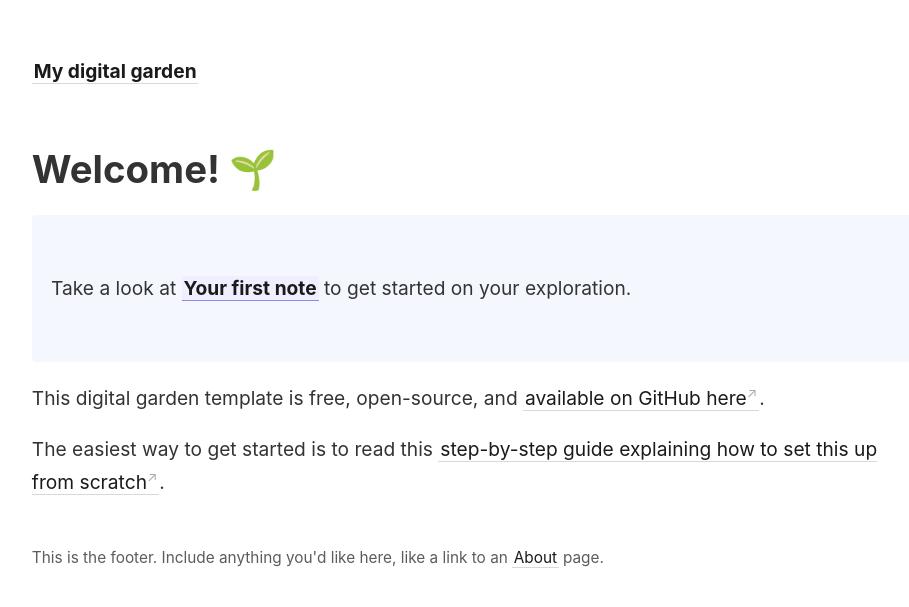
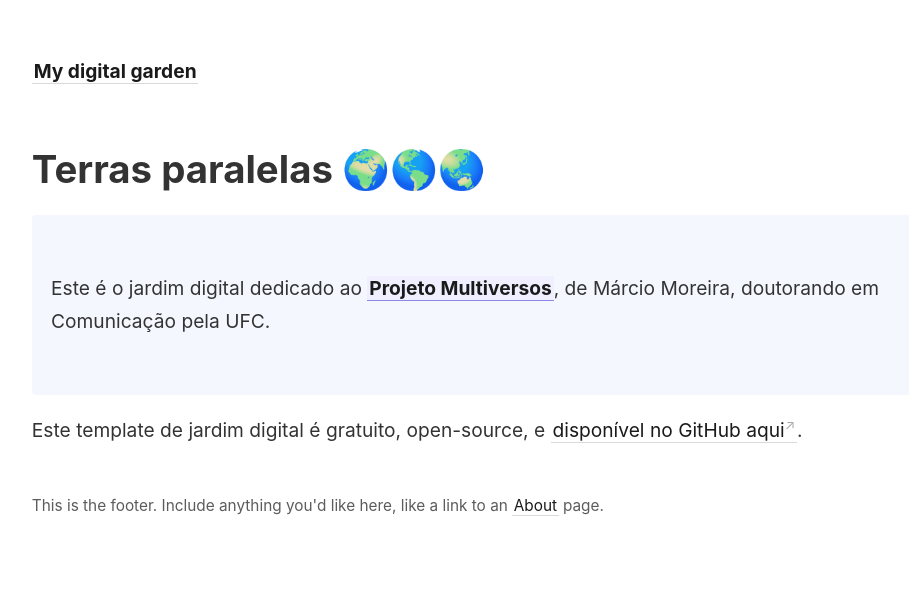
Before and after one commit to marciomorena/multiversos, a Jekyll site: the page built from _pages/index.md, in a window 1280 px wide. Shown: the top 607 px of the page, without its empty margins (45-954 px from the left). Built offline with Jekyll 4.4.1, drawn with Linux system fonts in a browser that asks for light colours.

```diff
--- a/_pages/index.md
+++ b/_pages/index.md
@@ -5,15 +5,14 @@ id: home
 permalink: /
 ---
 
-# Welcome! 🌱
+# Terras paralelas 🌍🌎🌏
 
 <p style="padding: 3em 1em; background: #f5f7ff; border-radius: 4px;">
-  Take a look at <span style="font-weight: bold">[[Your first note]]</span> to get started on your exploration.
+  Este é o jardim digital dedicado ao <span style="font-weight: bold">[[Projeto Multiversos]]</span>, de Márcio Moreira, doutorando em Comunicação pela UFC.
 </p>
 
-This digital garden template is free, open-source, and [available on GitHub here](https://github.com/maximevaillancourt/digital-garden-jekyll-template).
+Este template de jardim digital é gratuito, open-source, e [disponível no GitHub aqui](https://github.com/maximevaillancourt/digital-garden-jekyll-template).
 
-The easiest way to get started is to read this [step-by-step guide explaining how to set this up from scratch](https://maximevaillancourt.com/blog/setting-up-your-own-digital-garden-with-jekyll).
 
 <style>
   .wrapper {
```
Also changed, not shown: _notes/Projeto Multiversos.md (added, +15 -0 lines).
